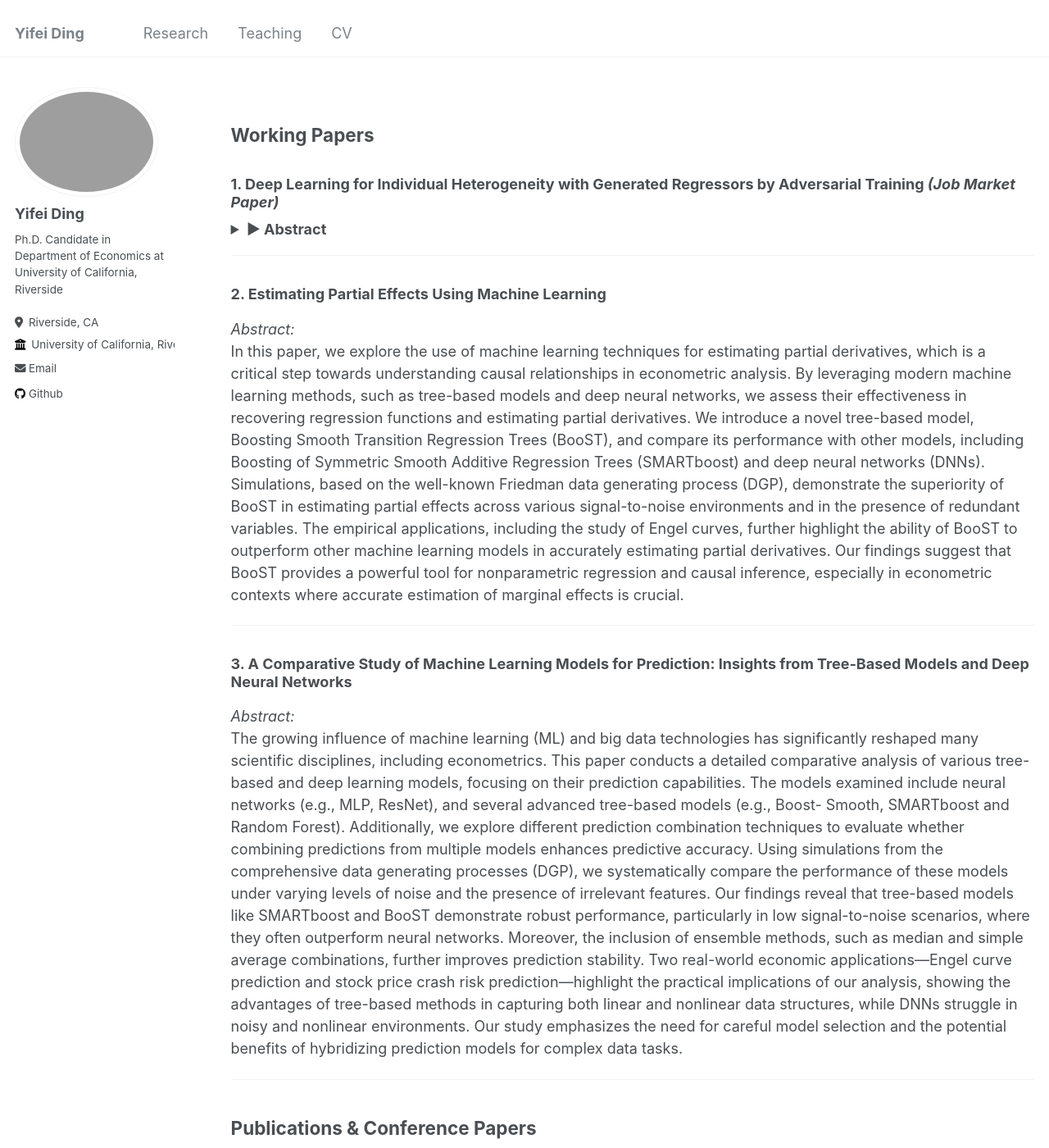
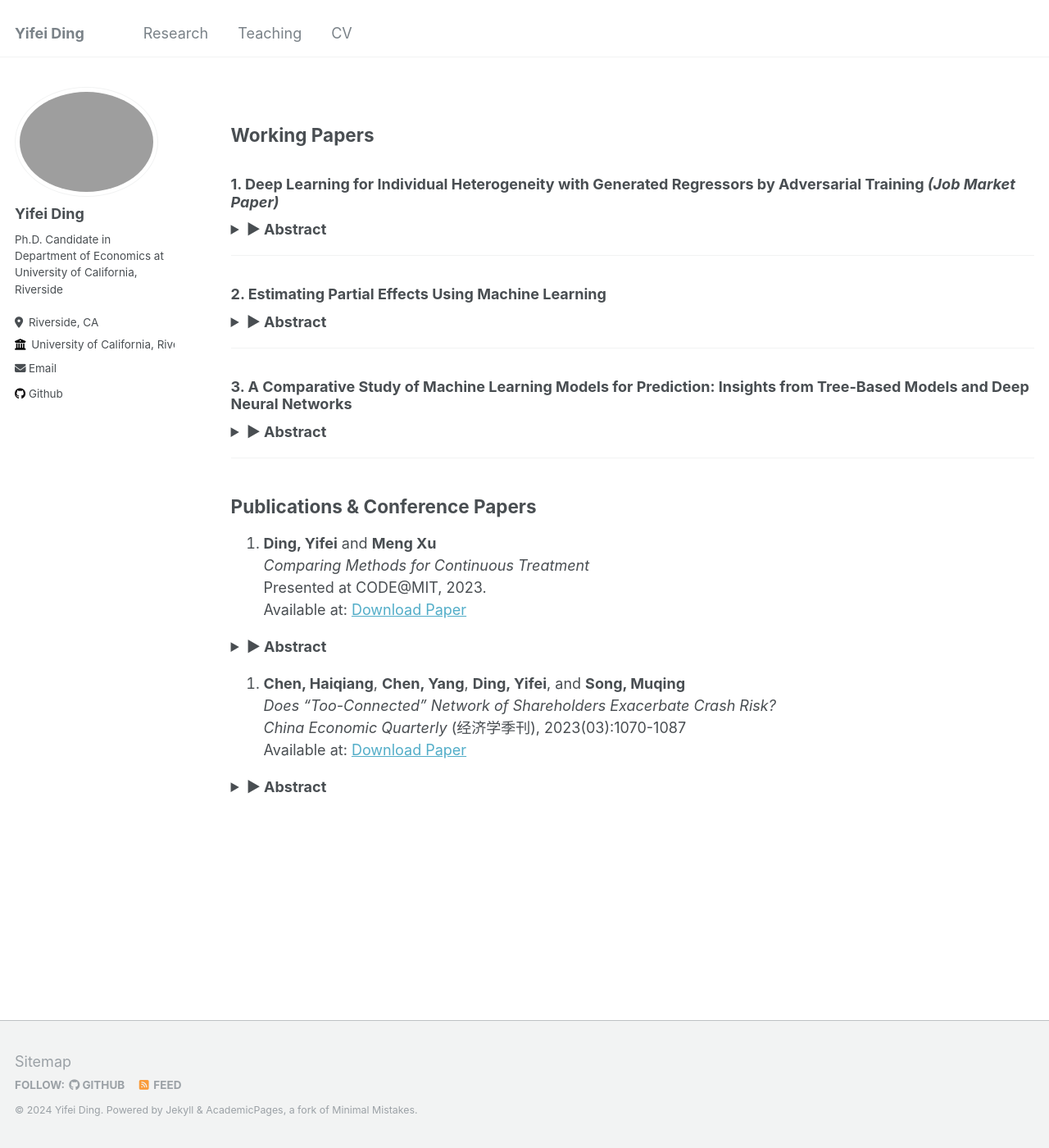
Before and after one commit to YifeiDing-UCR/YifeiDing-UCR.github.io, a Jekyll site: the page built from _pages/publications.md, in a window 1280 px wide and 1400 px high. Shown: the whole window at 82% size. Built offline with Jekyll 4.4.1, drawn with Linux system fonts in a browser that asks for light colours; some of the changed text lies outside the part shown.

Commit message:
Update publications.md
collapsible abstracts

```diff
--- a/_pages/publications.md
+++ b/_pages/publications.md
@@ -19,17 +19,19 @@ author_profile: true
 
 ### 2. **Estimating Partial Effects Using Machine Learning**
 
-*Abstract:*
-In this paper, we explore the use of machine learning techniques for estimating partial derivatives, which is a critical step towards understanding causal relationships in econometric analysis. By leveraging modern machine learning methods, such as tree-based models and deep neural networks, we assess their effectiveness in recovering regression functions and estimating partial derivatives. We introduce a novel tree-based model, Boosting Smooth Transition Regression Trees (BooST), and compare its performance with other models, including Boosting of Symmetric Smooth Additive Regression Trees (SMARTboost) and deep neural networks (DNNs). Simulations, based on the well-known Friedman data generating process (DGP), demonstrate the superiority of BooST in estimating partial effects across various signal-to-noise environments and in the presence of redundant variables. The empirical applications, including the study of Engel curves, further highlight the ability of BooST to outperform other machine learning models in accurately estimating partial derivatives. Our findings suggest that BooST provides a powerful tool for nonparametric regression and causal inference, especially in econometric contexts where accurate estimation of marginal effects is crucial.
-
+<details>
+  <summary>Abstract</summary>
+  <p>In this paper, we explore the use of machine learning techniques for estimating partial derivatives, which is a critical step towards understanding causal relationships in econometric analysis. By leveraging modern machine learning           methods, such as tree-based models and deep neural networks, we assess their effectiveness in recovering regression functions and estimating partial derivatives. We introduce a novel tree-based model, Boosting Smooth Transition Regression       Trees (BooST), and compare its performance with other models, including Boosting of Symmetric Smooth Additive Regression Trees (SMARTboost) and deep neural networks (DNNs). Simulations, based on the well-known Friedman data generating process   (DGP), demonstrate the superiority of BooST in estimating partial effects across various signal-to-noise environments and in the presence of redundant variables. The empirical applications, including the study of Engel curves, further           highlight the ability of BooST to outperform other machine learning models in accurately estimating partial derivatives. Our findings suggest that BooST provides a powerful tool for nonparametric regression and causal inference, especially in   econometric contexts where accurate estimation of marginal effects is crucial.</p>
+</details>
 ---
 
 ### 3. **A Comparative Study of Machine Learning Models for Prediction: Insights from Tree-Based Models and Deep Neural Networks**
 
-*Abstract:*
-The growing influence of machine learning (ML) and big data technologies has significantly reshaped many scientific disciplines, including econometrics. This paper conducts a detailed comparative analysis of various tree-based and deep learning models, focusing on their prediction capabilities. The models examined include neural networks (e.g., MLP, ResNet), and several advanced tree-based models (e.g., Boost-
-Smooth, SMARTboost and Random Forest). Additionally, we explore different prediction combination techniques to evaluate whether combining predictions from multiple models enhances predictive accuracy. Using simulations from the comprehensive data generating processes (DGP), we systematically compare the performance of these models under varying levels of noise and the presence of irrelevant features. Our findings reveal that tree-based models like SMARTboost and BooST demonstrate robust performance, particularly in low signal-to-noise scenarios, where they often outperform neural networks. Moreover, the inclusion of ensemble methods, such as median and simple average combinations, further improves prediction stability. Two real-world economic applications—Engel curve prediction and stock price crash risk prediction—highlight the practical implications of our analysis, showing the advantages of tree-based methods in capturing both linear and nonlinear data structures, while DNNs struggle in noisy and nonlinear environments. Our study emphasizes the need for careful model selection and the potential benefits of hybridizing prediction models for complex data tasks.
-
+<details>
+  <summary>Abstract</summary>
+  <p>The growing influence of machine learning (ML) and big data technologies has significantly reshaped many scientific disciplines, including econometrics. This paper conducts a detailed comparative analysis of various tree-based and deep       learning models, focusing on their prediction capabilities. The models examined include neural networks (e.g., MLP, ResNet), and several advanced tree-based models (e.g., Boost-
+  Smooth, SMARTboost and Random Forest). Additionally, we explore different prediction combination techniques to evaluate whether combining predictions from multiple models enhances predictive accuracy. Using simulations from the comprehensive    data generating processes (DGP), we systematically compare the performance of these models under varying levels of noise and the presence of irrelevant features. Our findings reveal that tree-based models like SMARTboost and BooST demonstrate   robust performance, particularly in low signal-to-noise scenarios, where they often outperform neural networks. Moreover, the inclusion of ensemble methods, such as median and simple average combinations, further improves prediction             stability. Two real-world economic applications—Engel curve prediction and stock price crash risk prediction—highlight the practical implications of our analysis, showing the advantages of tree-based methods in capturing both linear and         nonlinear data structures, while DNNs struggle in noisy and nonlinear environments. Our study emphasizes the need for careful model selection and the potential benefits of hybridizing prediction models for complex data tasks.</p>
+</details>
 ---
 ## Publications & Conference Papers
 
@@ -38,12 +40,16 @@ Smooth, SMARTboost and Random Forest). Additionally, we explore different predic
    Presented at CODE@MIT, 2023.
    Available at: [Download Paper](https://yifeiding-ucr.github.io/files/Continuous_Treatment_Method_Comparison_CODE.pdf)
 
-   *Abstract:*
-   This paper presents a comparative study of two advanced methodologies for estimating the effects of continuous treatments on outcome variables in large-scale tech applications. We focus on dose-response curves and marginal effects to address various business scenarios, such as the impact of ad frequency on user conversions, geolocation campaigns on local engagement, and latency on app performance. Our investigation centers around two promising approaches: entropy balancing for continuous treatment and double/debiased machine learning (DML). Using semi-synthetic data based on Snapchat user behavior, we evaluate these methods' performance in terms of scalability, flexibility, and precision in handling high-dimensional, non-linear relationships between outcome variables, continuous treatments, and confounders. The study finds that tree-based machine learning models, particularly XGBOOST and Boostsmooth, outperform balancing approaches in estimating dose-response curves, while the balancing method performs best for marginal effect estimation. Notably, our findings also challenge the efficacy of the kernel-based selection model in the double machine learning process, prompting a reconsideration of its utility in real-world applications.
+<details>
+  <summary>Abstract</summary>
+  <p>This paper presents a comparative study of two advanced methodologies for estimating the effects of continuous treatments on outcome variables in large-scale tech applications. We focus on dose-response curves and marginal effects to         address various business scenarios, such as the impact of ad frequency on user conversions, geolocation campaigns on local engagement, and latency on app performance. Our investigation centers around two promising approaches: entropy            balancing for continuous treatment and double/debiased machine learning (DML). Using semi-synthetic data based on Snapchat user behavior, we evaluate these methods' performance in terms of scalability, flexibility, and precision in handling     high-dimensional, non-linear relationships between outcome variables, continuous treatments, and confounders. The study finds that tree-based machine learning models, particularly XGBOOST and Boostsmooth, outperform balancing approaches in      estimating dose-response curves, while the balancing method performs best for marginal effect estimation. Notably, our findings also challenge the efficacy of the kernel-based selection model in the double machine learning process, prompting    a reconsideration of its utility in real-world applications.</p>
+</details>
 3. **Chen, Haiqiang**, **Chen, Yang**, **Ding, Yifei**, and **Song, Muqing**
    *Does "Too-Connected" Network of Shareholders Exacerbate Crash Risk?*
    *China Economic Quarterly* (经济学季刊), 2023(03):1070-1087
    Available at: [Download Paper](https://www.nsd.pku.edu.cn/pub/chnsd/docs/20230719150300278598.pdf)
 
-   *Abstract:*
-   Using quarterly data from the top 10 largest shareholders of A-share stock markets from 2003 to 2018, we construct a network of influential shareholders. Our findings reveal that firms with more interconnected shareholders face higher crash risk, especially when dominated by financial institutional shareholders or those with higher shareholding ratios. In contrast, state ownership and robust corporate governance significantly mitigate this risk. Mechanism analysis shows that firms with higher network centrality tend to have a higher goodwill-to-market value ratio, a greater proportion of related-party transactions to total assets, and larger M&A premiums, yet exhibit lower corporate governance transparency. These results suggest that overly connected shareholder networks may encourage tunneling behavior, exacerbating the crash risk for listed companies.
+<details>
+  <summary>Abstract</summary>
+  <p>Using quarterly data from the top 10 largest shareholders of A-share stock markets from 2003 to 2018, we construct a network of influential shareholders. Our findings reveal that firms with more interconnected shareholders face higher         crash risk, especially when dominated by financial institutional shareholders or those with higher shareholding ratios. In contrast, state ownership and robust corporate governance significantly mitigate this risk. Mechanism analysis shows      that firms with higher network centrality tend to have a higher goodwill-to-market value ratio, a greater proportion of related-party transactions to total assets, and larger M&A premiums, yet exhibit lower corporate governance transparency.    These results suggest that overly connected shareholder networks may encourage tunneling behavior, exacerbating the crash risk for listed companies.</p>
+</details>
```
